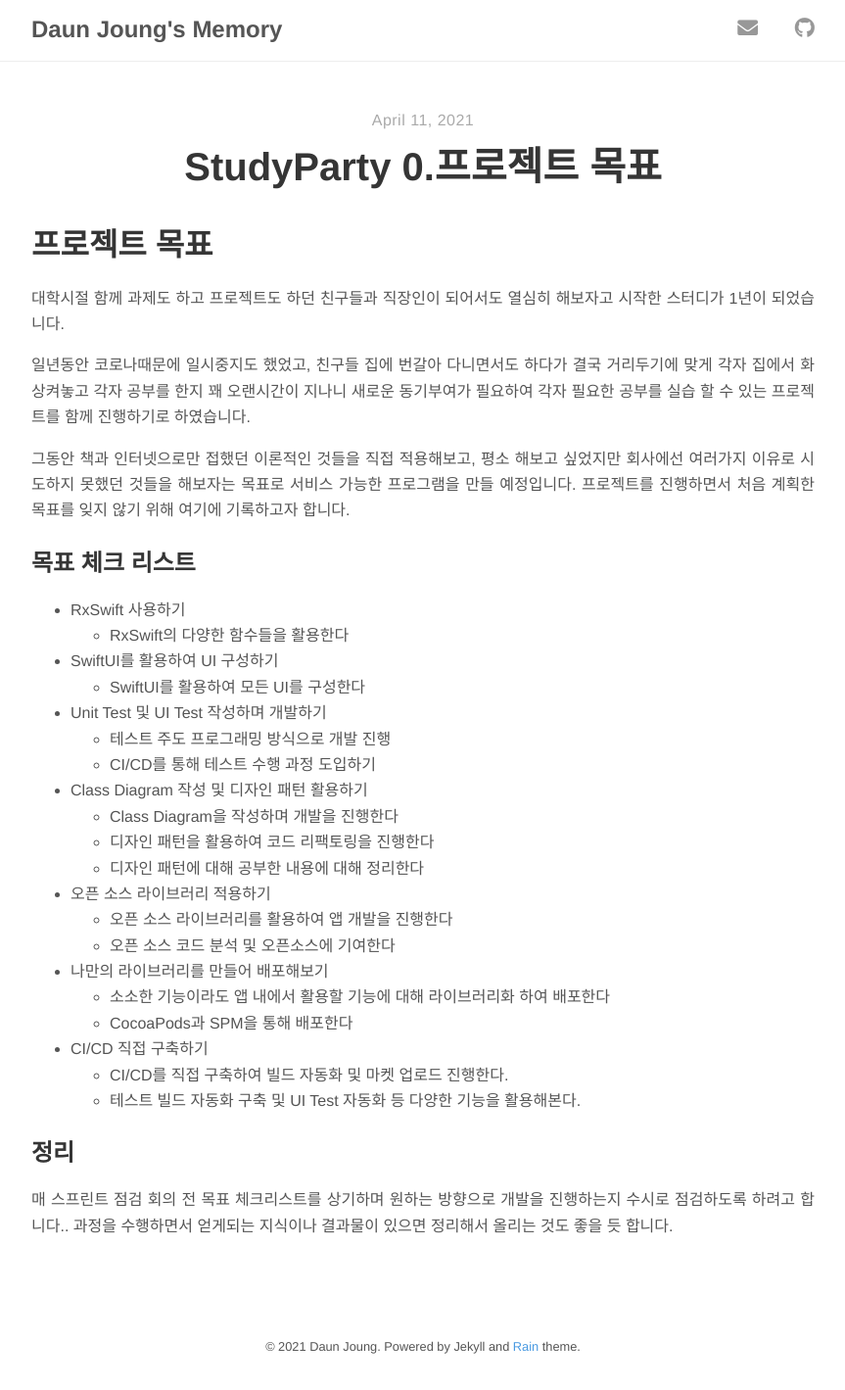
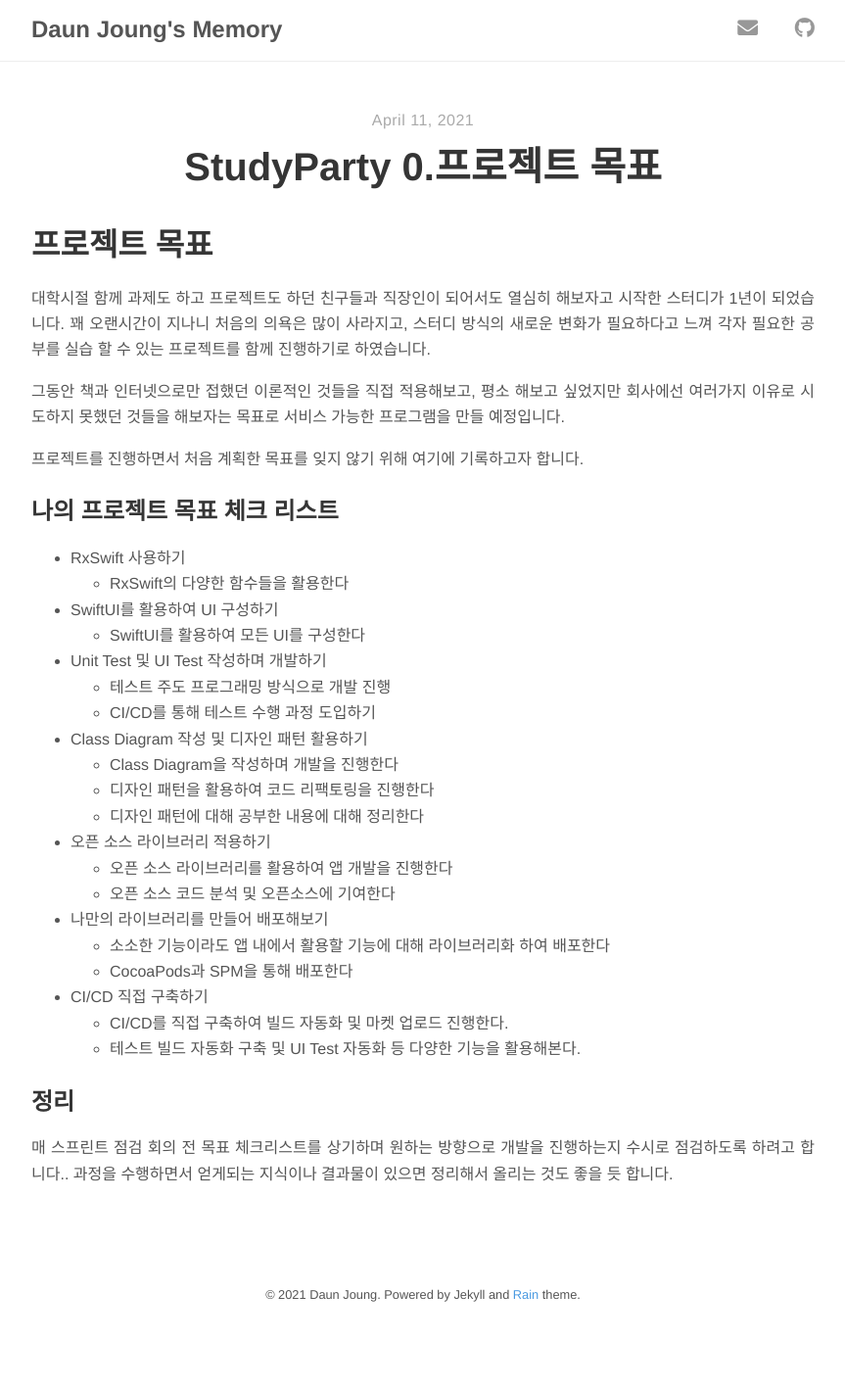
Before and after one commit to ICoi/ICoi.github.io, a Jekyll site: the page built from _posts/2021-04-11-StudyParty 0.Goal.md, in a window 1280 px wide. Shown: the whole page at 98% size, without its empty margins (208-1071 px from the left). Built offline with Jekyll 4.4.1, drawn with Linux system fonts in a browser that asks for light colours; nearby versions of some CDN libraries; after the commit the page ends 1367 px from its top, so only the background shows below that.

Commit message:
Update 2021-04-11-StudyParty 0.Goal.md

```diff
--- a/_posts/2021-04-11-StudyParty 0.Goal.md
+++ b/_posts/2021-04-11-StudyParty 0.Goal.md
@@ -6,14 +6,13 @@ tags: ["ToyProject","iOS"]
 ---
 
 # 프로젝트 목표
-대학시절 함께 과제도 하고 프로젝트도 하던 친구들과 직장인이 되어서도 열심히 해보자고 시작한 스터디가 1년이 되었습니다.
-
-일년동안 코로나때문에 일시중지도 했었고, 친구들 집에 번갈아 다니면서도 하다가 결국 거리두기에 맞게 각자 집에서 화상켜놓고 각자 공부를 한지 꽤 오랜시간이 지나니 새로운 동기부여가 필요하여 각자 필요한 공부를 실습 할 수 있는 프로젝트를 함께 진행하기로 하였습니다.
+대학시절 함께 과제도 하고 프로젝트도 하던 친구들과 직장인이 되어서도 열심히 해보자고 시작한 스터디가 1년이 되었습니다. 꽤 오랜시간이 지나니 처음의 의욕은 많이 사라지고, 스터디 방식의 새로운 변화가 필요하다고 느껴 각자 필요한 공부를 실습 할 수 있는 프로젝트를 함께 진행하기로 하였습니다.
 
 그동안 책과 인터넷으로만 접했던 이론적인 것들을 직접 적용해보고, 평소 해보고 싶었지만 회사에선 여러가지 이유로 시도하지 못했던 것들을 해보자는 목표로 서비스 가능한 프로그램을 만들 예정입니다.
+
 프로젝트를 진행하면서 처음 계획한 목표를 잊지 않기 위해 여기에 기록하고자 합니다.
 
-## 목표 체크 리스트
+## 나의 프로젝트 목표 체크 리스트
 * RxSwift 사용하기
   * RxSwift의 다양한 함수들을 활용한다
 * SwiftUI를 활용하여 UI 구성하기
```
